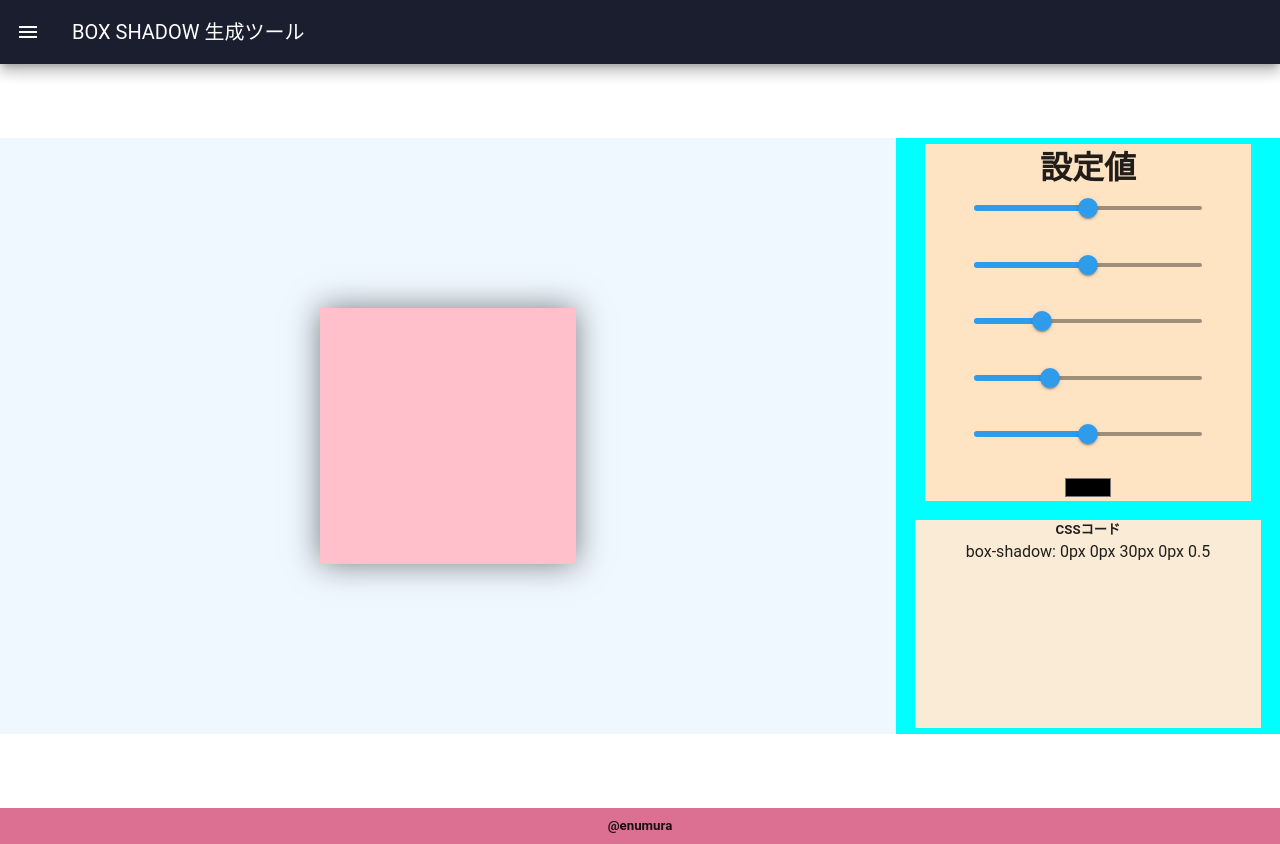
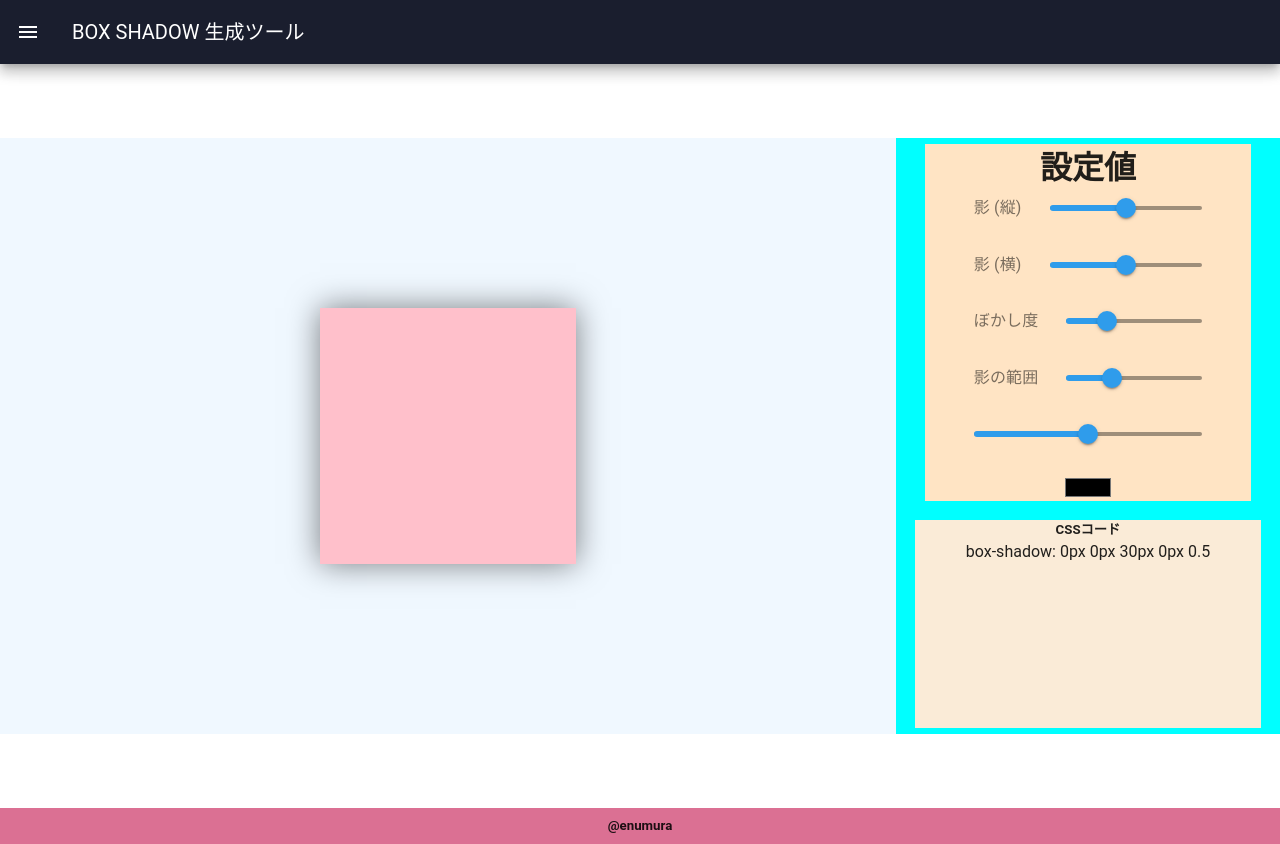
Before and after one commit to enumura1/box-shadow-tool, a Vue app: page / in a window 1280 px wide. Built offline with nearby package versions, Linux system fonts and the light colour scheme.

Commit message:
add：slider label

```diff
--- a/src/App.vue
+++ b/src/App.vue
@@ -23,13 +23,13 @@
             <div id="settingValueContainer">
               <h1>設定値</h1>
               <v-slider v-model="sliderTop" thumb-label track-color="black" color="#2F9CEB" min="-50" max="50" step="0.01"
-                class="custom-slider"></v-slider>
+                label="影 (縦)" class="custom-slider"></v-slider>
               <v-slider v-model="sliderRight" thumb-label track-color="black" color="#2F9CEB" min="-50" max="50"
-                step="0.01" class="custom-slider"></v-slider>
+                step="0.01" label="影 (横)" class="custom-slider"></v-slider>
               <v-slider v-model="sliderBlurRadius" thumb-label track-color="black" color="#2F9CEB" min="0" max="100"
-                step="0.01" class="custom-slider"></v-slider>
+                step="0.01" label="ぼかし度" class="custom-slider"></v-slider>
               <v-slider v-model="sliderSpreadRadius" thumb-label track-color="black" color="#2F9CEB" min="-50" max="100"
-                step="0.01" class="custom-slider"></v-slider>
+                step="0.01" label="影の範囲" class="custom-slider"></v-slider>
               <v-slider v-model="sliderTransparency" thumb-label track-color="black" color="#2F9CEB" min="0" max="1"
                 step="0.01" class="custom-slider"></v-slider>
               <!-- カラーパレット -->
```
